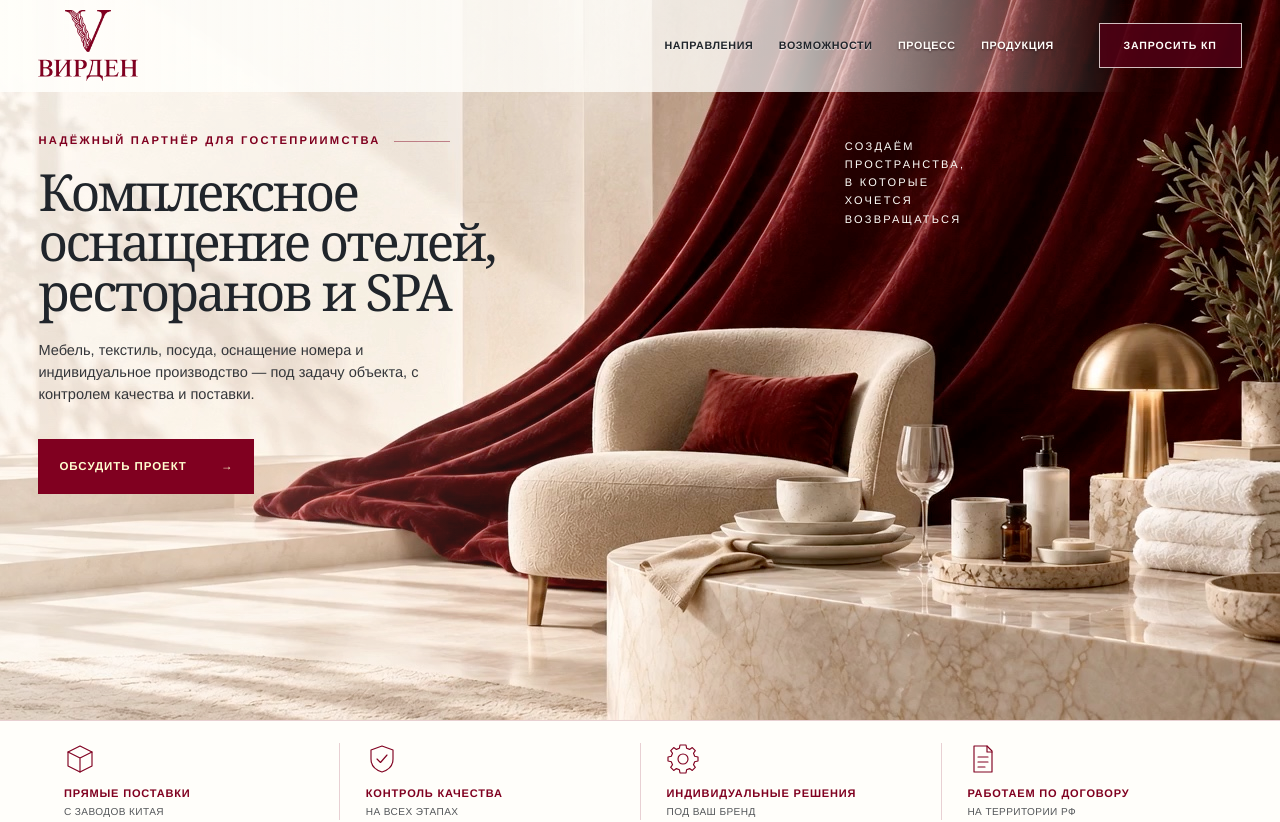
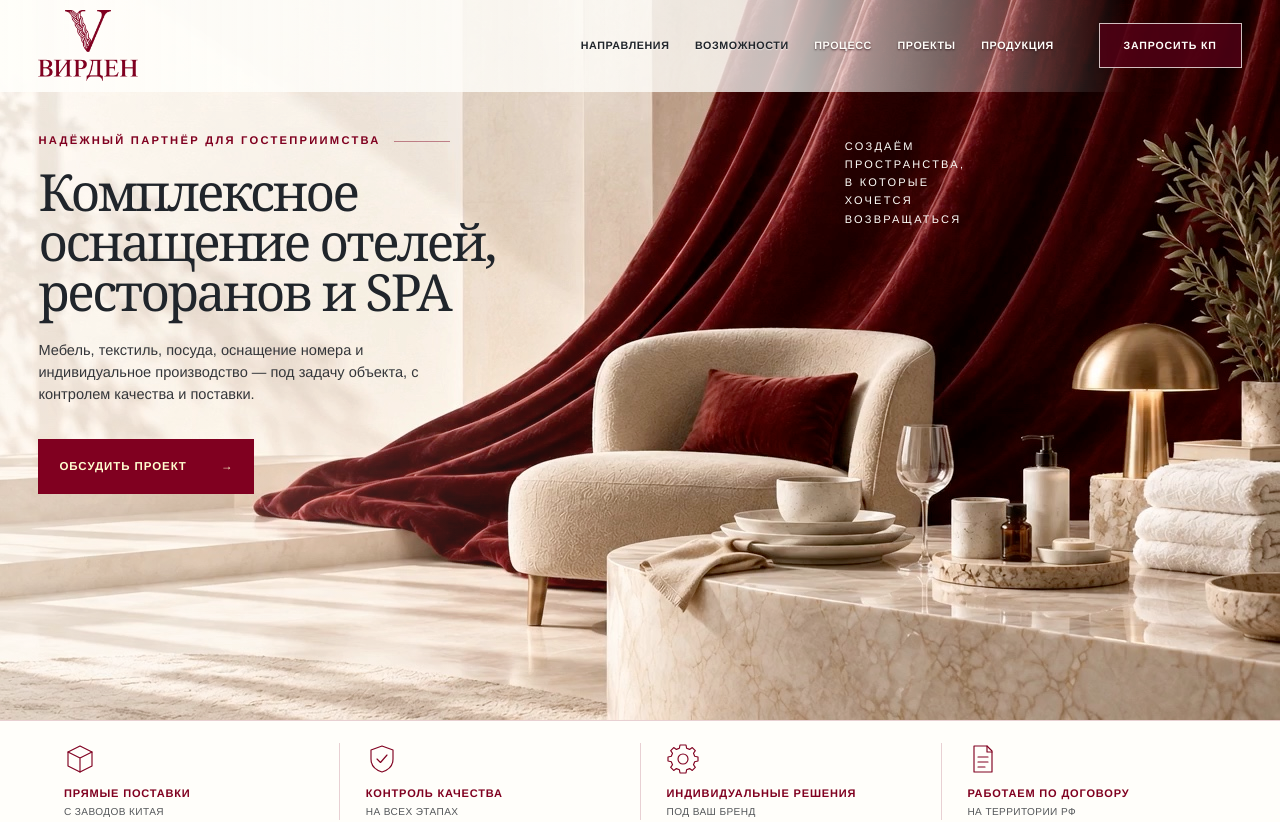
Before and after one commit to stepanMiller/virden-site, a Next.js app: page / in a window 1280 px wide. Shown: the top 822 px of the page. Built offline with nearby package versions, Linux system fonts and the light colour scheme.

Commit message:
Add Projects to desktop navigation

```diff
--- a/content/navigation.ts
+++ b/content/navigation.ts
@@ -2,6 +2,7 @@ export const primaryNavigation = [
   { label: "Направления", href: "/#directions" },
   { label: "Возможности", href: "/#capabilities" },
   { label: "Процесс", href: "/#process" },
+  { label: "Проекты", href: "/#projects" },
   { label: "Продукция", href: "/products/bathrobe" },
 ] as const;
 
```
